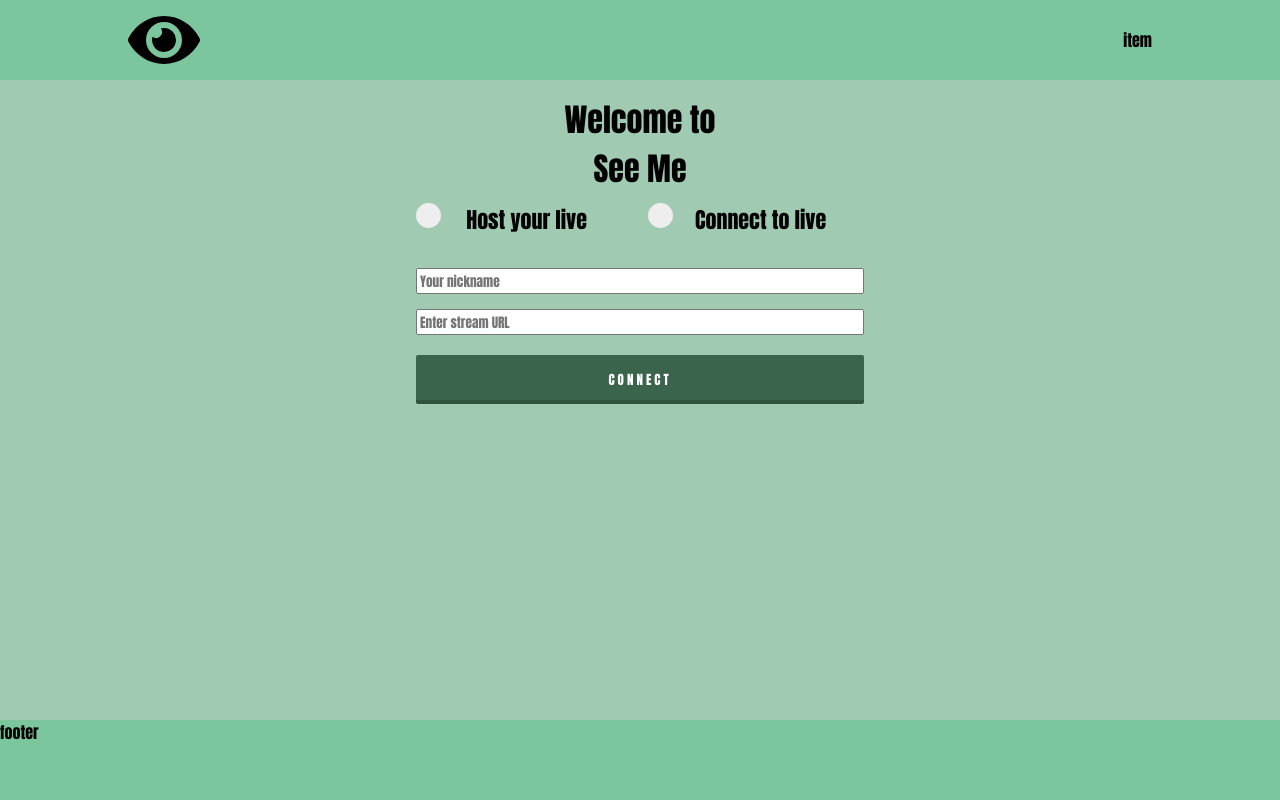
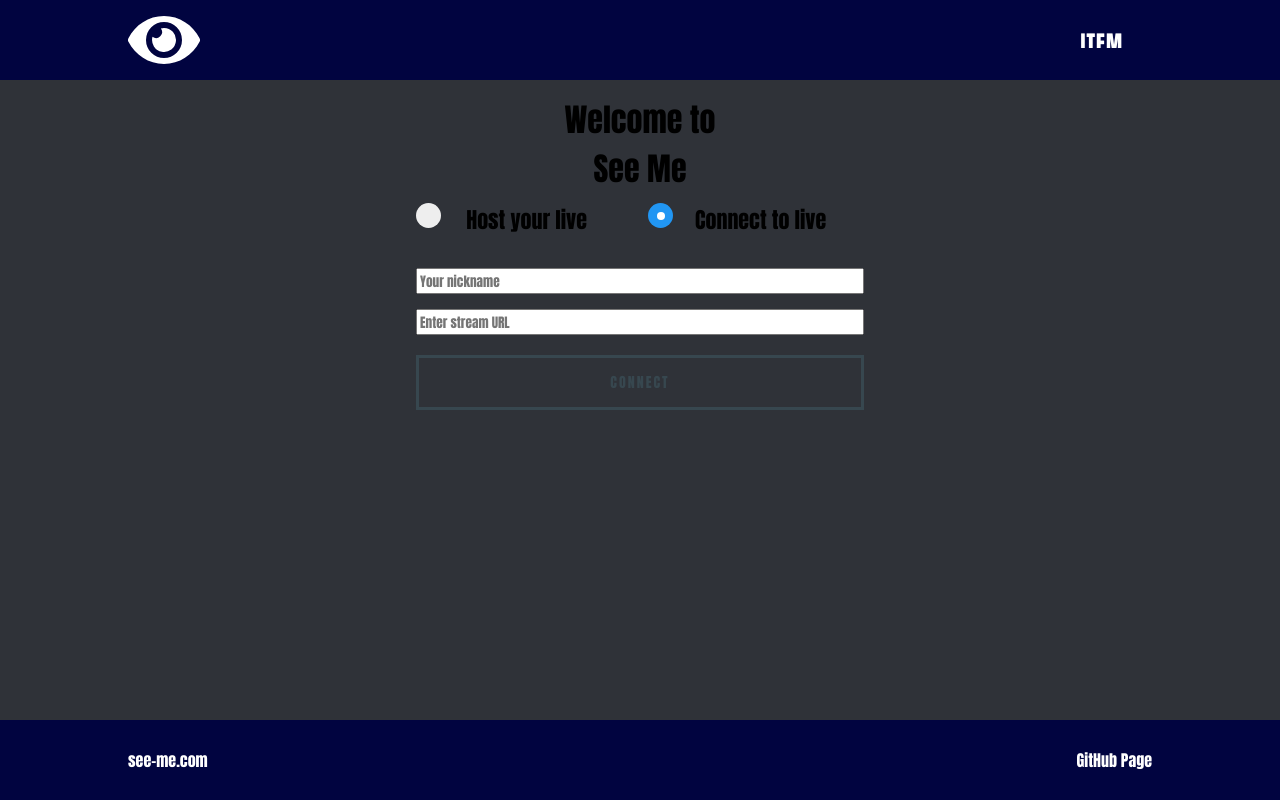
Before and after one commit to nbt-team/seeme_front-end, a React (Create React App) app: page / in a window 1280 px wide. Built offline with nearby package versions, Linux system fonts and the light colour scheme.

Commit message:
add style for link in header && buttons in general page

```diff
--- a/src/components/Footer.jsx
+++ b/src/components/Footer.jsx
@@ -3,7 +3,10 @@ import React from 'react'
 const Footer = () => {
   return (
     <footer>
-      footer
+      <div className="wrapper">
+        <a id='url' href="https://see-me.com/">see-me.com</a>
+        <a id='gitHub' href="https://github.com/nbt-team/seeme_front-end">GitHub Page</a>
+      </div>
     </footer>
   )
 }
--- a/src/components/General.jsx
+++ b/src/components/General.jsx
@@ -20,41 +20,39 @@ const General = () => {
     style = {}
   }
   let chatId = '82378d238jdhd2'
+
   return (
     <main>
       <div className="wrapper">
         <h1>Welcome to</h1>
         <h1>See Me</h1>
-        {/* <button onClick={func}>Check</button> */}
         <div className="checkboxes">
           <div>
 
-          <label class="container">Host your live
-              <input onChange={checkForSelected} ref={hostLiveCB} type="radio" name="type" id="hostLive"/>
+            <label class="container">Host your live
+              <input onChange={checkForSelected} ref={hostLiveCB} type="radio" name="type" id="hostLive" />
               <span class="checkmark"></span>
             </label>
           </div>
           <div>
             <label class="container">Connect to live
-              <input onChange={checkForSelected} ref={connectLiveCB} type="radio" name="type" id="connectLive" />
+              <input defaultChecked onChange={checkForSelected} ref={connectLiveCB} type="radio" name="type" id="connectLive" />
               <span class="checkmark"></span>
             </label>
           </div>
         </div>
         <div className="inputs">
           <input type="text" placeholder='Your nickname' />
-          {/* {hostLive && */}
-            <input id='url' type="text" value={hostLive ? chatId : ''} placeholder='Enter stream URL' />
-          {/* } */}
+          <input id='url' type="text" value={hostLive ? chatId : ''} placeholder='Enter stream URL' />
         </div>
         <div className="buttons">
           {hostLive &&
             <Link to='/chat'>
-              <button id='startBtn'>Start chat</button>
+              <button class="button button--aylen button--border-thick button--inverted button--text-upper button--size-s">Start chat</button>
             </Link>
           }
           <Link to={`/chat/${chatId}`} style={style}>
-            <button id='connectBtn'>Connect</button>
+            <button class="button button--aylen button--border-thick button--inverted button--text-upper button--size-s">Connect</button>
           </Link>
         </div>
       </div>
--- a/src/components/Header.jsx
+++ b/src/components/Header.jsx
@@ -19,8 +19,8 @@ const Header = () => {
       <div className="wrapper">
         <img src={logo} alt="" />
         <img onClick={() => { menuClick() }} className='menuIcon' src={menu} alt="" />
-        <div ref={menuItems} style={menuItemsStyle} className="menu">
-          <a href='/'>item</a>
+        <div ref={menuItems} style={menuItemsStyle} className="menu cl-effect-5">
+          <a href='/'><span data-hover='item'>item</span></a>
         </div>
       </div>
     </header>
--- a/src/index.js
+++ b/src/index.js
@@ -2,6 +2,7 @@ import React from 'react'
 import ReactDOM from 'react-dom'
 import App from './App'
 import * as serviceWorker from './serviceWorker'
+import '../src/presets.scss'
 
 ReactDOM.render(<App />, document.getElementById('root'))
 
--- /dev/null
+++ b/src/presets.scss
@@ -0,0 +1,175 @@
+
+.cl-effect-5 a {
+	position: relative;
+	display: inline-block;
+	margin: 15px 25px;
+	outline: none;
+	color: #fff;
+	text-decoration: none;
+	text-transform: uppercase;
+	letter-spacing: 1px;
+	font-weight: 400;
+	text-shadow: 0 0 1px rgba(255,255,255,0.3);
+	font-size: 1.35em;
+}
+
+.cl-effect-5 a:hover,
+.cl-effect-5 a:focus {
+	outline: none;
+}
+
+.cl-effect-5 a {
+	overflow: hidden;
+	padding: 0 4px;
+	height: 1em;
+}
+
+.cl-effect-5 a span {
+	position: relative;
+	display: inline-block;
+	-webkit-transition: -webkit-transform 0.3s;
+	-moz-transition: -moz-transform 0.3s;
+	transition: transform 0.3s;
+}
+
+.cl-effect-5 a span::before {
+	position: absolute;
+	top: 100%;
+	content: attr(data-hover);
+	font-weight: 700;
+	-webkit-transform: translate3d(0,0,0);
+	-moz-transform: translate3d(0,0,0);
+	transform: translate3d(0,0,0);
+}
+
+.cl-effect-5 a:hover span,
+.cl-effect-5 a:focus span {
+	-webkit-transform: translateY(-100%);
+	-moz-transform: translateY(-100%);
+	transform: translateY(-100%);
+}
+
+
+// buttons
+
+/* Common button styles */
+.button {
+	float: left;
+  min-width: 150px;
+  width: 100%;
+  margin: 0 ;
+	// max-width: 250px;
+	display: block;
+	// margin: 1em;
+	padding: 1em 2em;
+	border: none;
+	background: none;
+	color: inherit;
+	vertical-align: middle;
+	position: relative;
+	z-index: 1;
+	-webkit-backface-visibility: hidden;
+	-moz-osx-font-smoothing: grayscale;
+}
+.button:focus {
+	outline: none;
+}
+.button > span {
+	vertical-align: middle;
+}
+
+/* Text color adjustments (we could stick to the "inherit" but that does not work well in Safari) */
+.button {
+	color: #37474f;
+	border-color: #37474f;
+}
+/* Sizes */
+.button--size-s {
+	font-size: 14px;
+}
+.button--size-m {
+	font-size: 16px;
+}
+.button--size-l {
+	font-size: 18px;
+}
+
+/* Typography and Roundedness */
+.button--text-upper {
+	letter-spacing: 2px;
+	text-transform: uppercase;
+}
+.button--text-thin {
+	font-weight: 300;
+}
+.button--text-medium {
+	font-weight: 500;
+}
+.button--text-thick {
+	font-weight: 600;
+}
+.button--round-s {
+	border-radius: 5px;
+}
+.button--round-m {
+	border-radius: 15px;
+}
+.button--round-l {
+	border-radius: 40px;
+}
+
+/* Borders */
+.button--border-thin {
+	border: 1px solid;
+}
+.button--border-medium {
+	border: 2px solid;
+}
+.button--border-thick {
+	border: 3px solid;
+}
+
+/* Aylen */
+.button.button--aylen {
+	background: #fff;
+	color: #37474f;
+	overflow: hidden;
+	-webkit-transition: color 0.3s;
+	transition: color 0.3s;
+}
+.button--aylen.button--inverted {
+	background: none;
+	color: #37474f;
+}
+.button--aylen::before,
+.button--aylen::after {
+	content: '';
+	position: absolute;
+	height: 100%;
+	width: 100%;
+	bottom: 100%;
+	left: 0;
+	z-index: -1;
+	-webkit-transition: -webkit-transform 0.3s;
+	transition: transform 0.3s;
+	-webkit-transition-timing-function: cubic-bezier(0.75, 0, 0.125, 1);
+	transition-timing-function: cubic-bezier(0.75, 0, 0.125, 1);
+}
+.button--aylen::before {
+	background: #7986cb;
+}
+.button--aylen::after {
+	background: #3f51b5;
+}
+.button--aylen:hover {
+	color: #fff;
+}
+.button--aylen:hover::before,
+.button--aylen:hover::after {
+	-webkit-transform: translate3d(0, 100%, 0);
+	transform: translate3d(0, 100%, 0);
+}
+.button--aylen:hover::after {
+	-webkit-transition-delay: 0.175s;
+	transition-delay: 0.175s;
+}
--- a/src/style.scss
+++ b/src/style.scss
@@ -2,6 +2,14 @@
   font-family: Impact, Haettenschweiler, 'Arial Narrow Bold', sans-serif;
 }
 $accent: rgb(59, 100, 77);
+
+$Graphic-Design-1-hex: #010440;
+$Graphic-Design-2-hex: #010326;
+$Graphic-Design-3-hex: #0420BF;
+$Graphic-Design-4-hex: #0433BF;
+// $Graphic-Design-5-hex: #F2DCC9;
+$Graphic-Design-5-hex: #2f3238;
+
 
 @media(max-width: 768px) {
   header {
@@ -29,7 +37,7 @@ $accent: rgb(59, 100, 77);
       .buttons {
         button {
           grid-column: 1/3;
-          height: 30px;
+          // height: 30px;
         }
       }
     }
@@ -51,7 +59,7 @@ $accent: rgb(59, 100, 77);
       .buttons {
         button {
           grid-column: 1/3;
-          height: 30px;
+          // height: 30px;
         }
       }
     }
@@ -72,7 +80,7 @@ $accent: rgb(59, 100, 77);
       .buttons {
         button {
           grid-column: 1/3;
-          height: 30px;
+          // height: 30px;
         }
       }
     }
@@ -90,7 +98,7 @@ header {
   width: 100vw;
   justify-content: center;
   grid-template-columns: 80%;
-  background-color: #7BC69D;
+  background-color: $Graphic-Design-1-hex;
   .wrapper {
     display: grid;
     grid-template-columns: auto auto;
@@ -112,12 +120,12 @@ header {
       justify-self: right;
       align-self: center;
       a {
-        text-decoration: none;
-        color: black;
-        transition: all 0.5s;
+        // text-decoration: none;
+        // color: white;
+        // transition: all 0.5s;
       }
       a:hover {
-        color: red;
+        // color: $Graphic-Design-5-hex;
       }
     }
   }
@@ -128,11 +136,10 @@ main {
   min-height: calc(80vh - 30px);
   color: black;
   text-align: center;
-  background-color: rgb(161, 202, 179);
+  background-color: $Graphic-Design-5-hex;
   justify-items: center;
   justify-content: center;
   display: grid;
-
   .wrapperLive {
     display: grid;
     grid-template-rows: auto 50px;
@@ -248,62 +255,40 @@ main {
     margin: 0 auto;
     gap: 15px;
     a {
-      display: grid;
+      // display: grid;
       text-decoration: none;
       width: 100%;
+      justify-content: center;
+      .box {
+        display: grid;
+        justify-content: center;
+      }
     }
-
-    button{
-    display: inline-block;
-    border: none;
-    color: #fff;
-    text-decoration: none;
-    background-color: $accent;
-    padding: 15px 45px;
-    font-size: 13px;
-    text-transform: uppercase;
-    font-weight: 600;
-    letter-spacing: 3px;
-    border-radius: 2px;
-    text-align: center;
-    position: relative;
-    outline: none;
-    transition: background-color .1s ease;
-    cursor: pointer;
-    &::after{
-        transition: background-color .2s ease;
-        position: absolute;
-        content: '';
-        height: 4px;
-        bottom: 0;
-        width: 100%;
-        background-color: darken($accent, 50%);
-        opacity: .18;
-        border-bottom-left-radius: 2px;
-        border-bottom-right-radius: 2px;
-        left: 0;
-      }
-    &:focus, &:hover{
-        text-decoration: none;
-        color: #fff;
-      }
-    &:hover{
-        background-color: lighten($accent, 5%);
-        &::after {
-            opacity: .22;}
-          }
-    &:active{
-      background-color: darken($accent, 5%);
-      &::after{
-          opacity: .32;
-        }
-    }
-}
-
   }
 }
 
 footer {
   height: 10vh;
-  background-color: #7BC69D;
+  display: grid;
+  background-color: $Graphic-Design-1-hex;
+  .wrapper {
+    justify-self: center;
+    display: grid;
+    width: 80%;
+    grid-template-columns: 1fr 1fr;
+    align-items: center;
+    a {
+      color: white;
+      text-decoration: none;
+    }
+    a:hover {
+      color: $Graphic-Design-5-hex;
+    }
+    #url {
+      text-align: left;
+    }
+    #gitHub {
+      text-align: right;
+    }
+  }
 }
```
Also changed, not shown: src/static/logo.svg.
